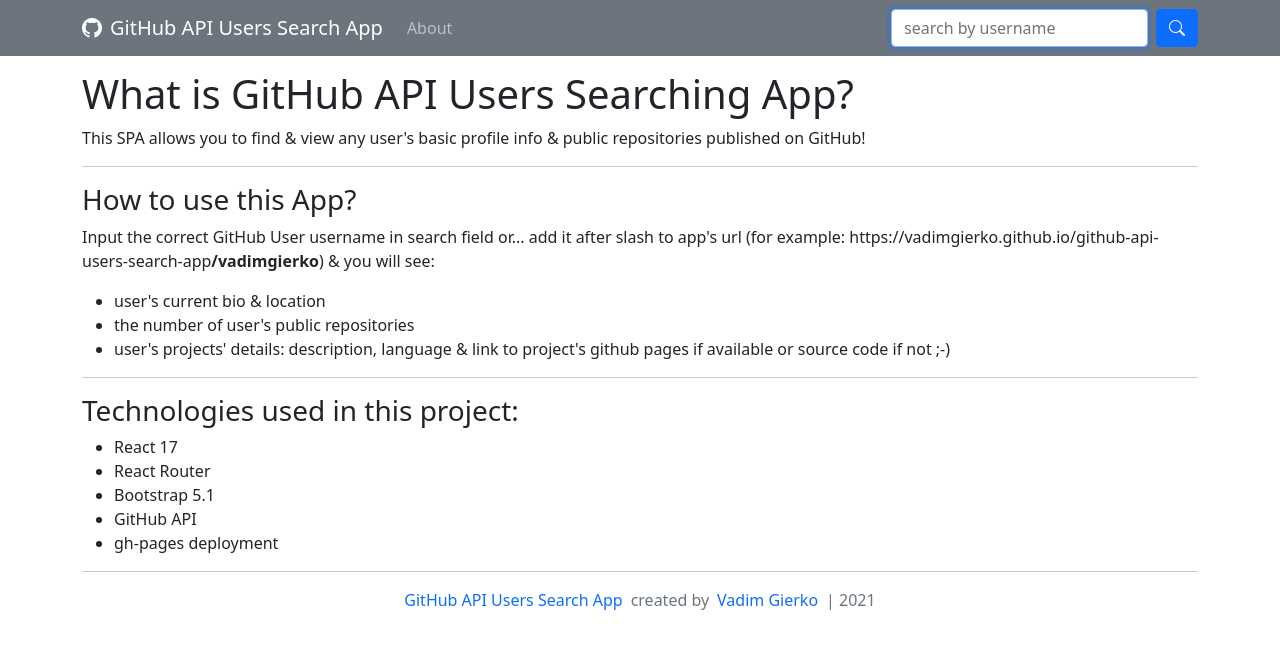
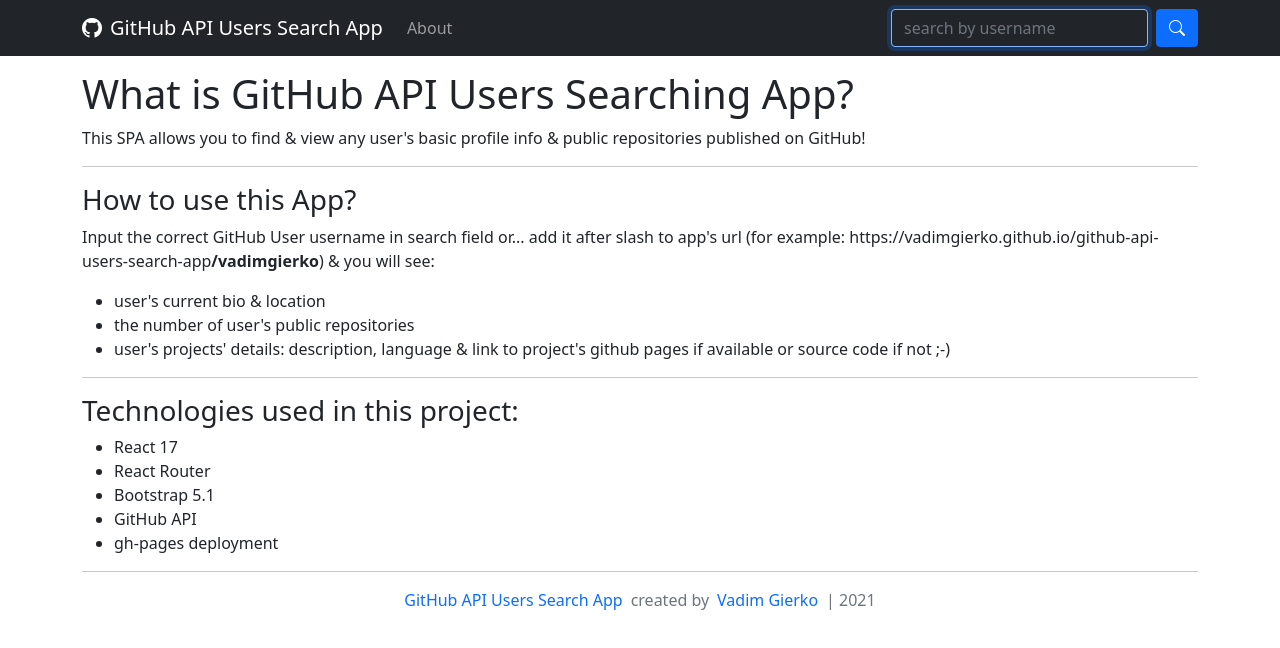
Before and after one commit to vadimgierko/github-api-users-search-app, a React (Create React App) app: page /#/ in a window 1280 px wide. Shown: the top 648 px of the page. Built offline with nearby package versions, Linux system fonts and the light colour scheme.

Commit message:
dark header; smaller outline btns

```diff
--- a/src/components/Header.js
+++ b/src/components/Header.js
@@ -17,7 +17,7 @@
     }, []);
 
     return (
-        <nav className="navbar navbar-expand-lg navbar-dark bg-secondary fixed-top">
+        <nav className="navbar navbar-expand-lg navbar-dark bg-dark fixed-top">
             <div className="container">
                 <span className="navbar-brand mb-0 h1">
                     <i className="bi bi-github me-2" />
@@ -53,7 +53,7 @@
                         <input
                             type="text"
                             placeholder="search by username"
-                            className={isNavCollapsed ? "form-control me-2" : "form-control me-2"}
+                            className="form-control me-2 bg-dark text-light"
                             ref={inputRef}
                             onChange={(e) => setUserName(e.target.value)}
                         />
--- a/src/components/Repo.js
+++ b/src/components/Repo.js
@@ -1,6 +1,9 @@
 export default function Repo({ repoData, userName }) {
+
     if (repoData) {
+
         const pagesLink = `https://${userName}.github.io/${repoData.name}/`;
+
         return (
             <div className="card">
                 <div className="card-header">
@@ -14,10 +17,10 @@
                 </div>
                 <div className="card-footer">
                     {repoData.has_pages
-                    ? <a className="btn btn-primary me-2" href={pagesLink} target="_blank" rel="noreferrer">Try the app</a>
+                    ? <a className="btn btn-sm btn-outline-primary me-2" href={pagesLink} target="_blank" rel="noreferrer">Try the app</a>
                     : null
                     }
-                    <a className="btn btn-secondary" href={repoData.html_url} target="_blank" rel="noreferrer">See the code</a>
+                    <a className="btn btn-sm btn-outline-secondary" href={repoData.html_url} target="_blank" rel="noreferrer">See the code</a>
                 </div>
             </div>
         );
```
